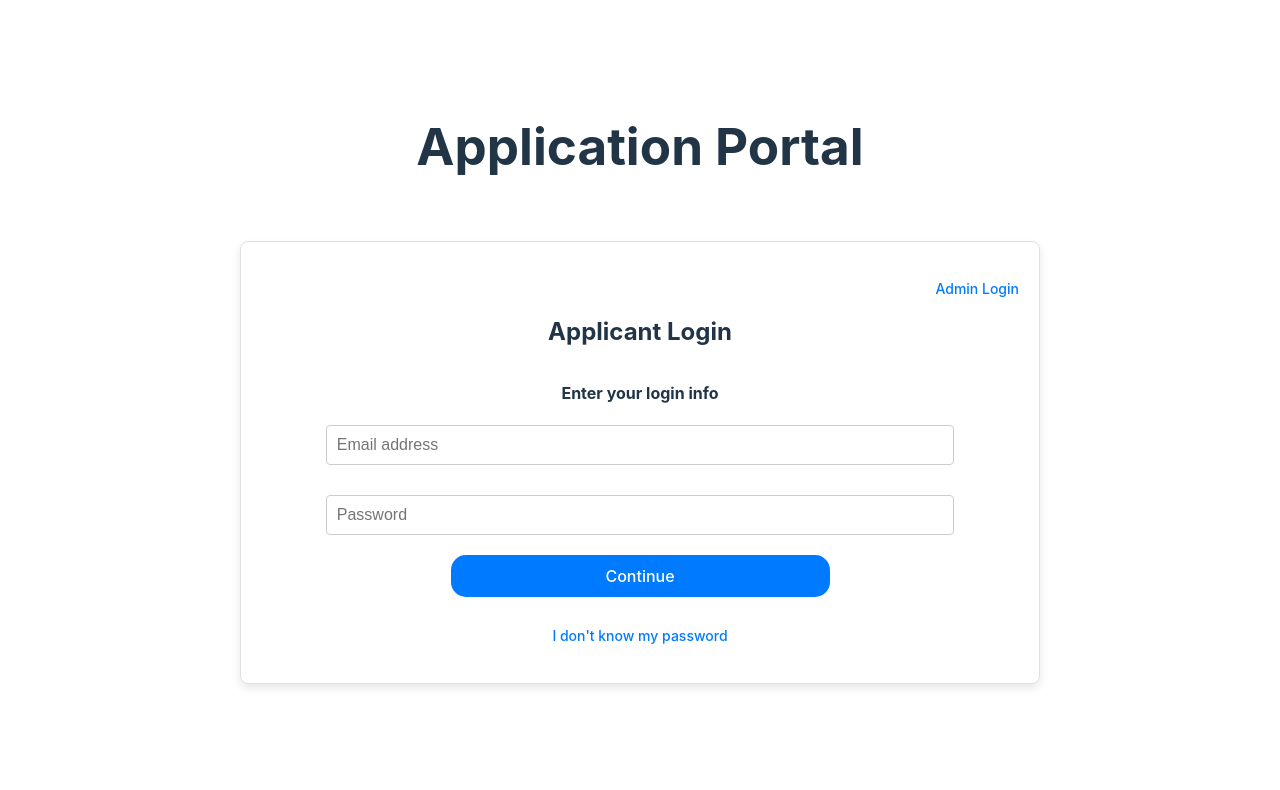
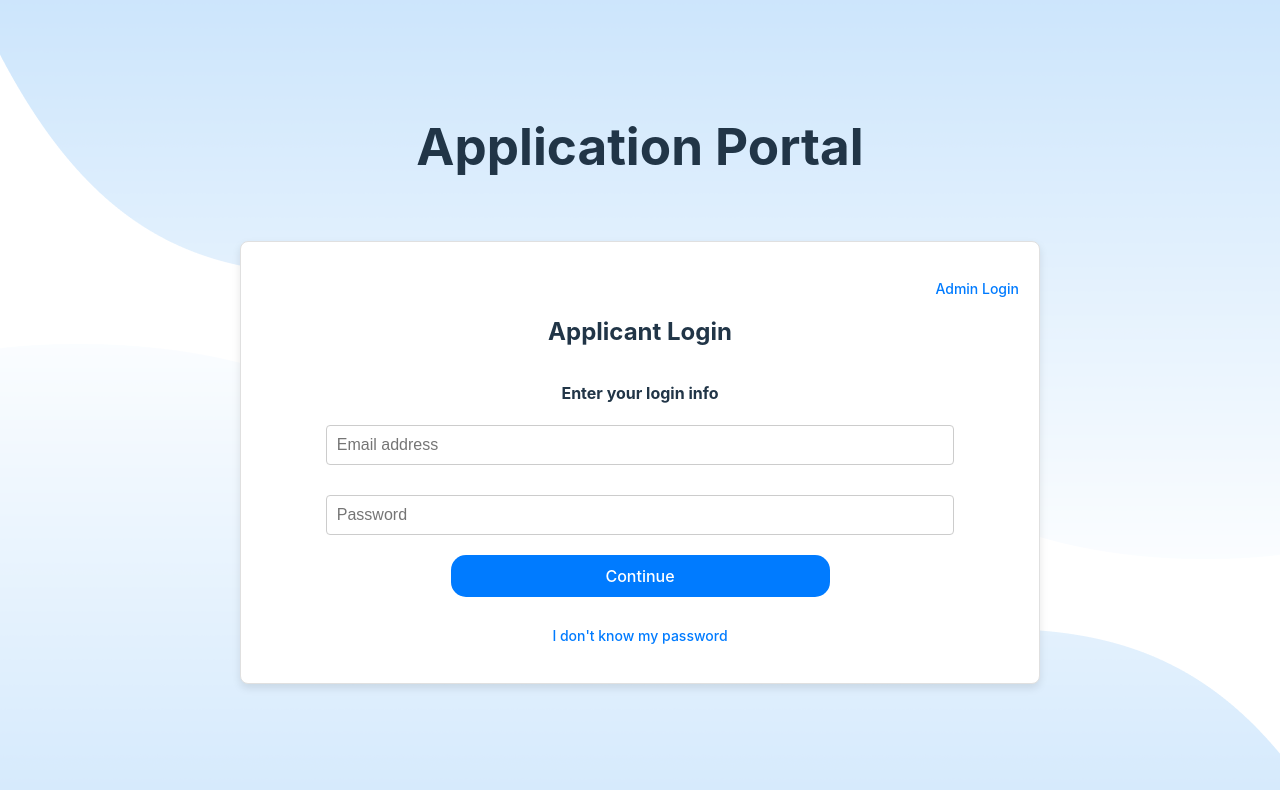
Before and after one commit to Hack4Impact-UMD/H4I-InternalTools, a React (Vite) app in the folder frontend/: page /login in a window 1280 px wide. Shown: the top 790 px of the page. Built offline with nearby package versions, Linux system fonts and the light colour scheme; no server answers.

Commit message:
added in background to pages

```diff
--- a/frontend/src/pages/Login/loginCard.css
+++ b/frontend/src/pages/Login/loginCard.css
@@ -1,9 +1,16 @@
+body{
+  background-image: url('../../../src/assets/Login Background Screen.png');
+  background-size: cover;
+  background-position: center;
+  background-repeat: no-repeat;
+}
 .boxed {
   width: 100%;
   margin: 0 auto;
   padding: 20px;
   border: 1px solid #e0e0e0;
   border-radius: 8px;
+  background-color: white;
   box-shadow: 0 4px 8px rgba(0, 0, 0, 0.1);
 }
 
```
